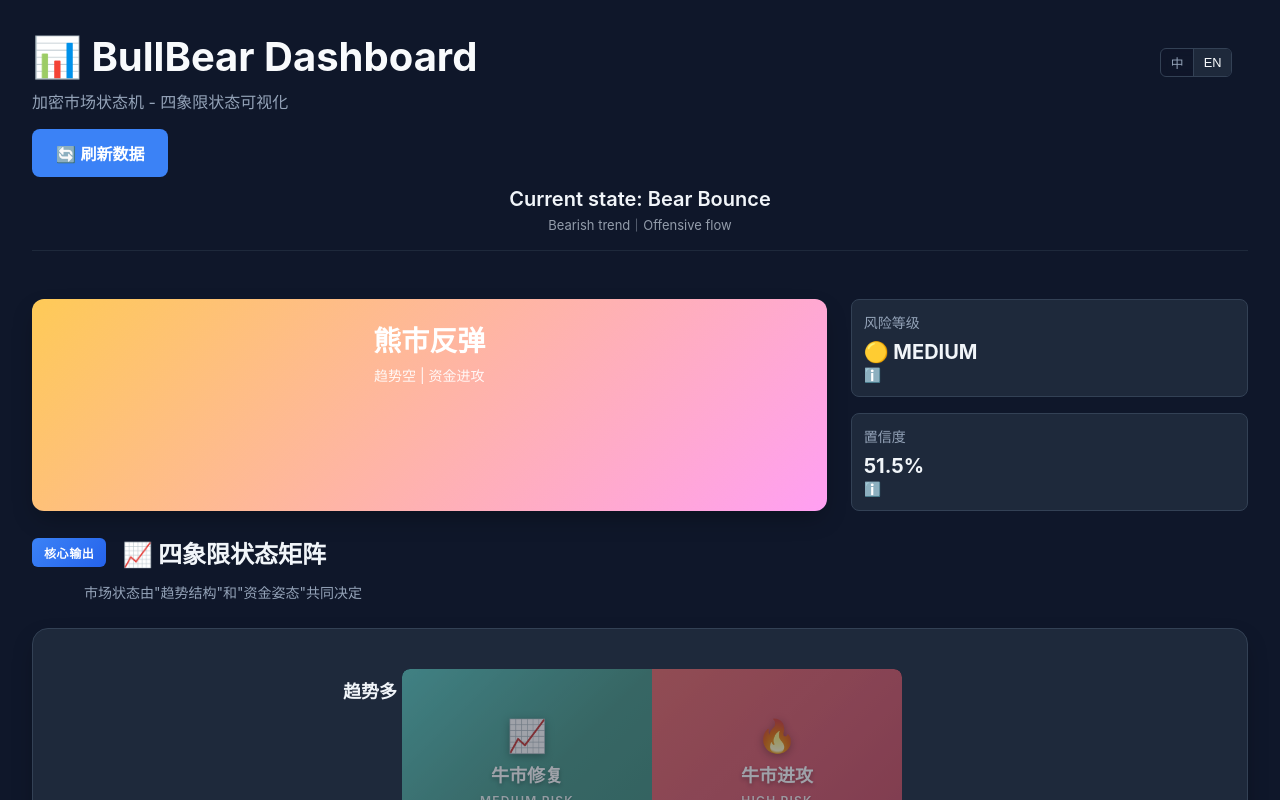
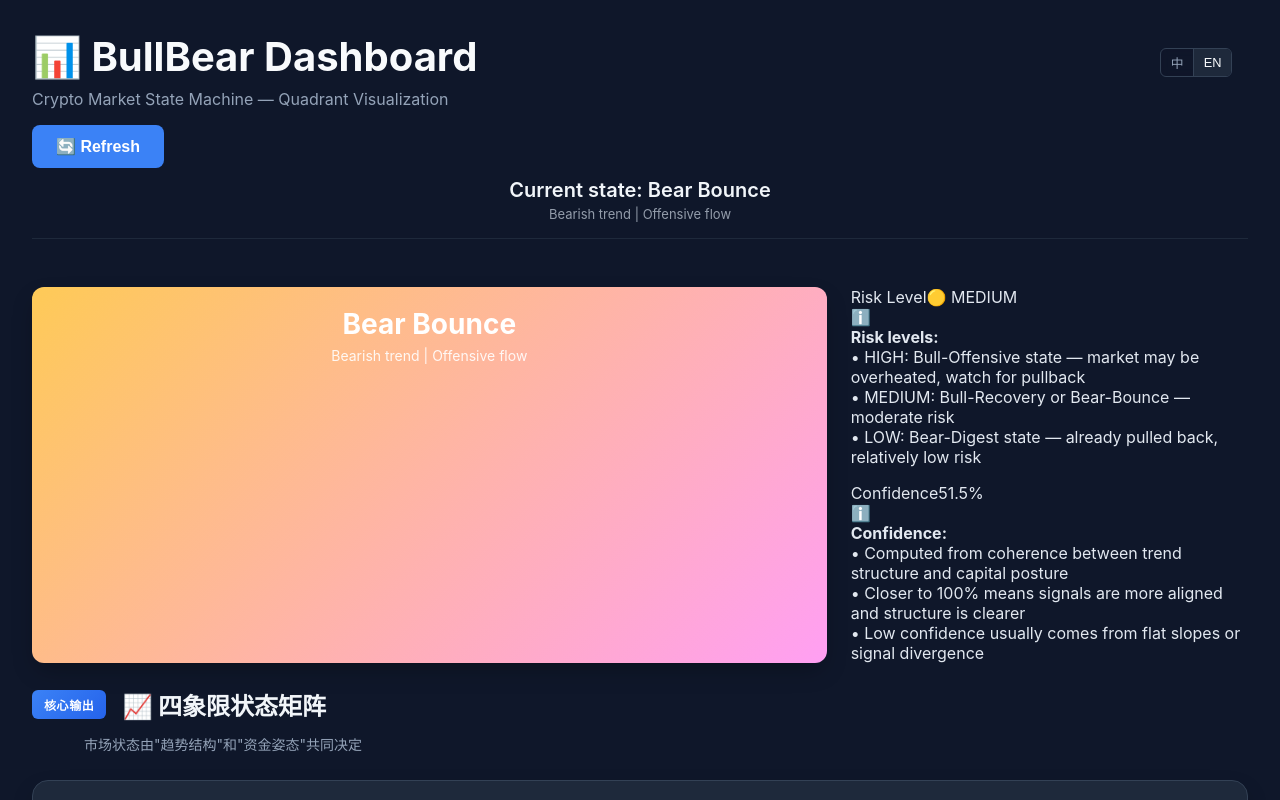
Before and after one commit to CrytoPlanet/bullbear-dashboard, a Vue app in the folder frontend/: page / in a window 1280 px wide. Shown: the top 800 px of the page. Built offline with nearby package versions, Linux system fonts and the light colour scheme; no server answers.

Commit message:
feat(i18n): migrate header, loading, state-header sections

```diff
--- a/frontend/src/App.vue
+++ b/frontend/src/App.vue
@@ -682,14 +682,14 @@ onMounted(() => {
 <template>
   <div class="container">
     <header>
-      <h1>📊 BullBear Dashboard</h1>
-      <p class="subtitle">加密市场状态机 - 四象限状态可视化</p>
+      <h1>📊 {{ $t('app.title') }}</h1>
+      <p class="subtitle">{{ $t('app.subtitle') }}</p>
       <button @click="loadAllData" :disabled="loading" class="refresh-btn">
-        {{ loading ? '加载中...' : '🔄 刷新数据' }}
+        {{ loading ? $t('actions.loading') : `${$t('actions.refreshIcon')} ${$t('actions.refresh')}` }}
       </button>
       <div v-if="currentQuadrant" class="status-summary">
         <p class="status-primary">{{ $t('status.currentLabel') }}{{ currentQuadrant.name }}</p>
-        <p class="status-secondary">{{ currentQuadrant.trend }}｜{{ currentQuadrant.flow }}</p>
+        <p class="status-secondary">{{ currentQuadrant.trend }}{{ $t('status.separator') }}{{ currentQuadrant.flow }}</p>
       </div>
       <div class="lang-toggle" role="group" :aria-label="$t('langToggle.aria')">
         <button
@@ -721,8 +721,8 @@ onMounted(() => {
           <div class="spinner-ring"></div>
         </div>
         <div class="loading-text">
-          <p class="loading-title">正在加载市场数据...</p>
-          <p class="loading-subtitle">请稍候，正在获取最新状态</p>
+          <p class="loading-title">{{ $t('loading.title') }}</p>
+          <p class="loading-subtitle">{{ $t('loading.subtitle') }}</p>
         </div>
       </div>
 
@@ -731,35 +731,36 @@ onMounted(() => {
         <!-- 当前状态概览 -->
         <div v-if="stateData && stateData.ok" class="state-header fade-in">
           <div class="state-box" :style="{ background: STATE_STYLES[stateData.state]?.bgColor || '#1e293b' }">
-            <div class="state-name">{{ stateData.state }}</div>
+            <div class="state-name">{{ STATE_KEYS[stateData.state] ? $t(`quadrant.${STATE_KEYS[stateData.state]}.name`) : stateData.state }}</div>
             <div class="state-details">
-              {{ stateData.trend }} | {{ stateData.funding }}
+              {{ TREND_KEYS[stateData.trend] ? $t(`trend.${TREND_KEYS[stateData.trend]}`) : stateData.trend }}
+              | {{ FUNDING_KEYS[stateData.funding] ? $t(`funding.${FUNDING_KEYS[stateData.funding]}`) : stateData.funding }}
             </div>
           </div>
           <div class="state-metrics">
-            <div class="metric-item">
-              <span class="metric-label">风险等级</span>
-              <span class="metric-value">{{ RISK_COLORS[stateData.risk_level] || '⚪' }} {{ stateData.risk_level }}</span>
-              <div class="metric-tooltip">
-                <span class="tooltip-icon">ℹ️</span>
-                <div class="tooltip-content">
-                  <strong>风险等级说明：</strong><br>
-                  • HIGH：牛市进攻状态，市场可能过热，需注意回调风险<br>
-                  • MEDIUM：牛市修复或熊市反弹，中等风险<br>
-                  • LOW：熊市消化状态，已充分回调，风险相对较低
+            <div class=”metric-item”>
+              <span class=”metric-label”>{{ $t('metric.risk.label') }}</span>
+              <span class=”metric-value”>{{ RISK_COLORS[stateData.risk_level] || '⚪' }} {{ stateData.risk_level }}</span>
+              <div class=”metric-tooltip”>
+                <span class=”tooltip-icon”>ℹ️</span>
+                <div class=”tooltip-content”>
+                  <strong>{{ $t('metric.risk.tooltipTitle') }}</strong><br>
+                  • {{ $t('metric.risk.high') }}<br>
+                  • {{ $t('metric.risk.medium') }}<br>
+                  • {{ $t('metric.risk.low') }}
                 </div>
               </div>
             </div>
-            <div class="metric-item">
-              <span class="metric-label">置信度</span>
-              <span class="metric-value">{{ (stateData.confidence * 100).toFixed(1) }}%</span>
-              <div class="metric-tooltip">
-                <span class="tooltip-icon">ℹ️</span>
-                <div class="tooltip-content">
-                  <strong>置信度说明：</strong><br>
-                  • 由“趋势结构 + 资金姿态”一致性计算<br>
-                  • 越接近 100% 表示信号更一致、结构更清晰<br>
-                  • 低置信度通常来自斜率走平或信号分歧
+            <div class=”metric-item”>
+              <span class=”metric-label”>{{ $t('metric.confidence.label') }}</span>
+              <span class=”metric-value”>{{ (stateData.confidence * 100).toFixed(1) }}%</span>
+              <div class=”metric-tooltip”>
+                <span class=”tooltip-icon”>ℹ️</span>
+                <div class=”tooltip-content”>
+                  <strong>{{ $t('metric.confidence.tooltipTitle') }}</strong><br>
+                  • {{ $t('metric.confidence.item1') }}<br>
+                  • {{ $t('metric.confidence.item2') }}<br>
+                  • {{ $t('metric.confidence.item3') }}
                 </div>
               </div>
             </div>
```
